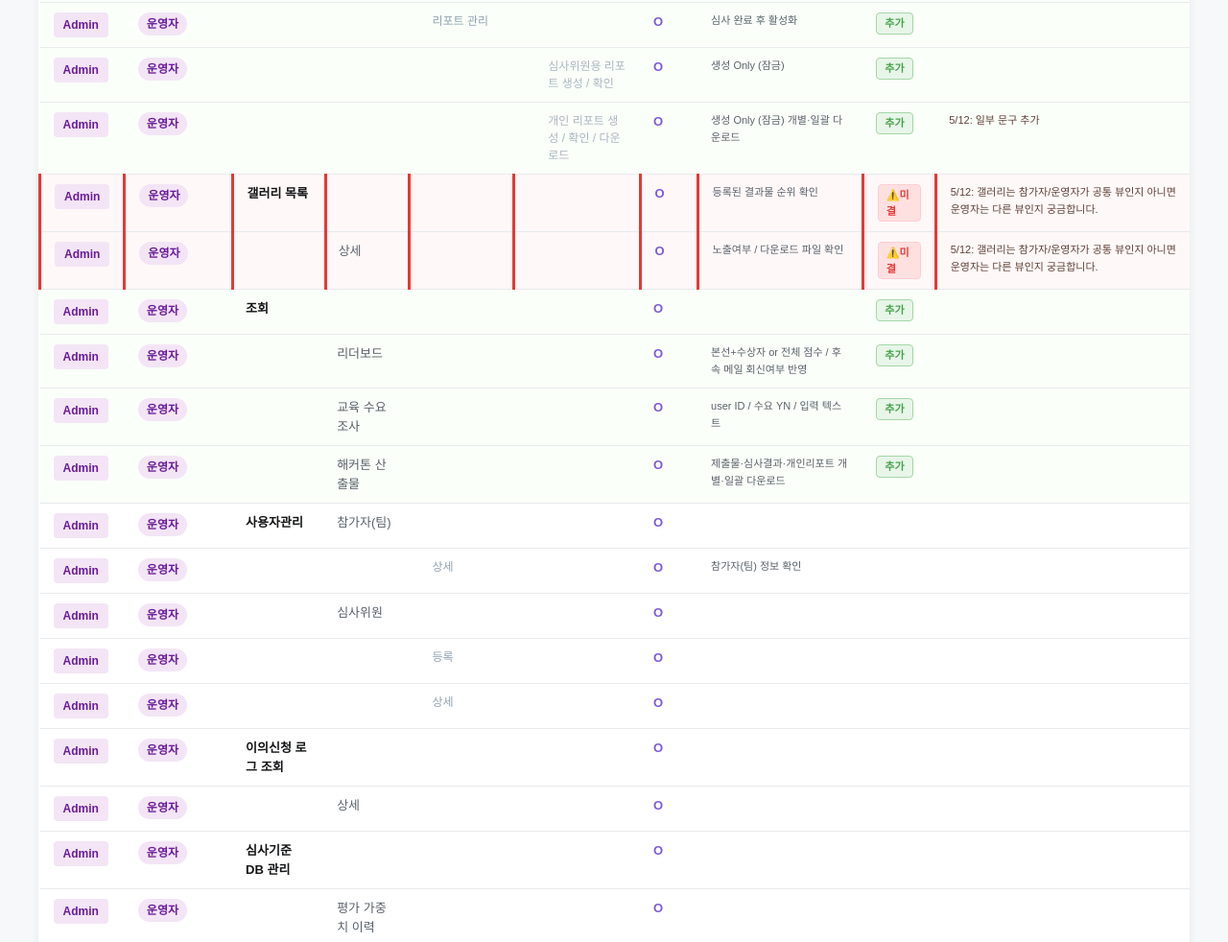
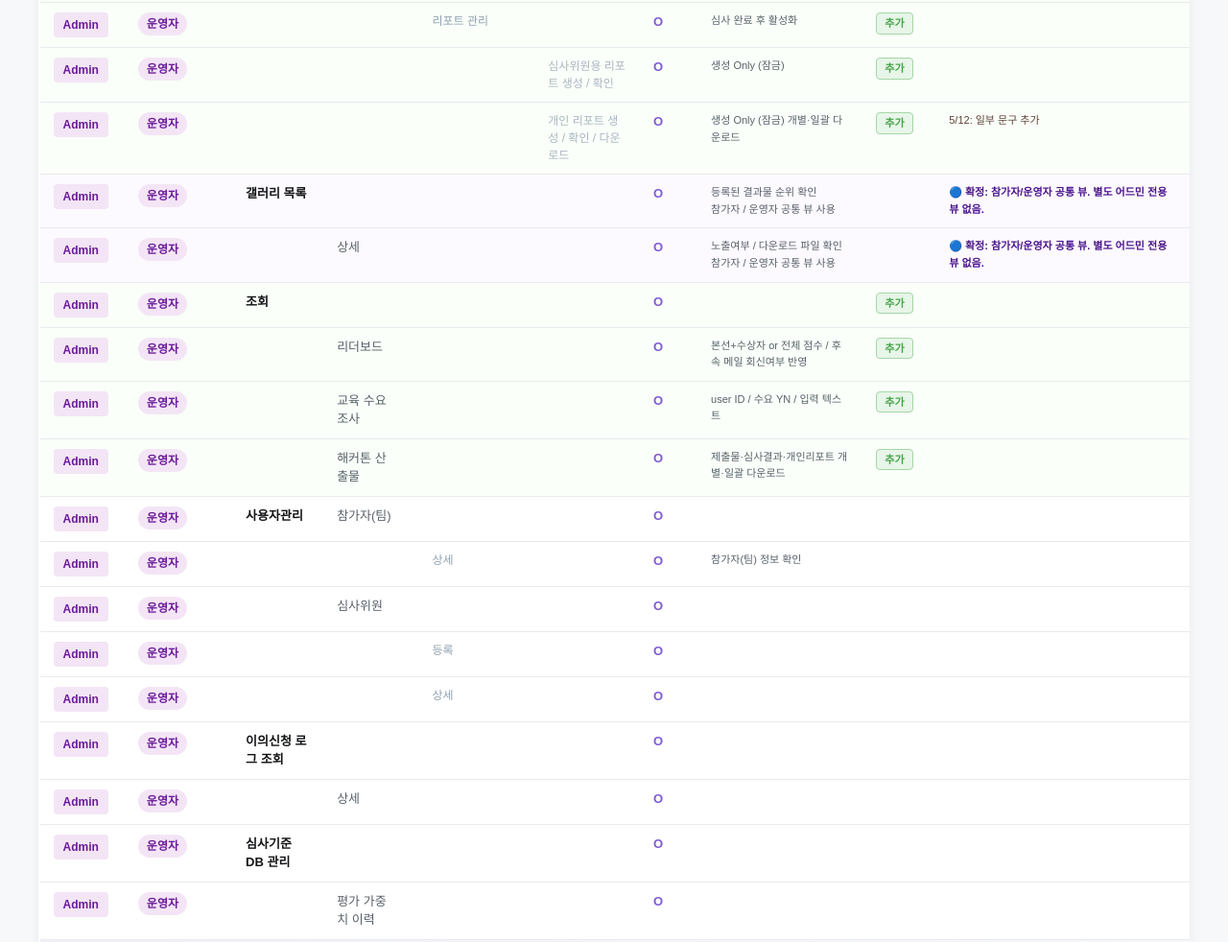
Before and after one commit to greeneree/ssmc, a website: page ssmc/hackathon_ia_v4.html in a window 1280 px wide. Shown: the part 4203-5185 px from the top of the page at 96% size. Drawn offline with Linux system fonts and the light colour scheme; a web font is replaced by a local one.

Commit message:
Refactor admin section: Update unresolved rows to confirmed status with detailed notes on common view usage for participants and operators.

```diff
--- a/ssmc/hackathon_ia_v4.html
+++ b/ssmc/hackathon_ia_v4.html
@@ -594,20 +594,20 @@
   <td class="feedback-cell">5/12: 일부 문구 추가</td>
 </tr>
 
-<tr class="row-unresolved" data-section="Admin" data-target="운영자" data-change="⚠️미결">
+<tr class="row-confirmed" data-section="Admin" data-target="운영자" data-change="">
   <td><span class="cell-section admin">Admin</span></td><td><span class="cell-target t-operator">운영자</span></td>
   <td class="depth1">갤러리 목록</td><td></td><td></td><td></td>
-  <td class="login-o">O</td><td class="note">등록된 결과물 순위 확인</td>
-  <td><span class="badge b-unresolved">⚠️미결</span></td>
-  <td class="feedback-cell">5/12: 갤러리는 참가자/운영자가 공통 뷰인지 아니면 운영자는 다른 뷰인지 궁금합니다.</td>
+  <td class="login-o">O</td><td class="note">등록된 결과물 순위 확인<br/>참가자 / 운영자 공통 뷰 사용</td>
+  <td></td>
+  <td class="feedback-cell feedback-confirmed">🔵 확정: 참가자/운영자 공통 뷰. 별도 어드민 전용 뷰 없음.</td>
 </tr>
 
-<tr class="row-unresolved" data-section="Admin" data-target="운영자" data-change="⚠️미결">
+<tr class="row-confirmed" data-section="Admin" data-target="운영자" data-change="">
   <td><span class="cell-section admin">Admin</span></td><td><span class="cell-target t-operator">운영자</span></td>
   <td></td><td class="depth2">상세</td><td></td><td></td>
-  <td class="login-o">O</td><td class="note">노출여부 / 다운로드 파일 확인</td>
-  <td><span class="badge b-unresolved">⚠️미결</span></td>
-  <td class="feedback-cell">5/12: 갤러리는 참가자/운영자가 공통 뷰인지 아니면 운영자는 다른 뷰인지 궁금합니다.</td>
+  <td class="login-o">O</td><td class="note">노출여부 / 다운로드 파일 확인<br/>참가자 / 운영자 공통 뷰 사용</td>
+  <td></td>
+  <td class="feedback-cell feedback-confirmed">🔵 확정: 참가자/운영자 공통 뷰. 별도 어드민 전용 뷰 없음.</td>
 </tr>
 
 <tr class="row-add" data-section="Admin" data-target="운영자" data-change="추가">
```
